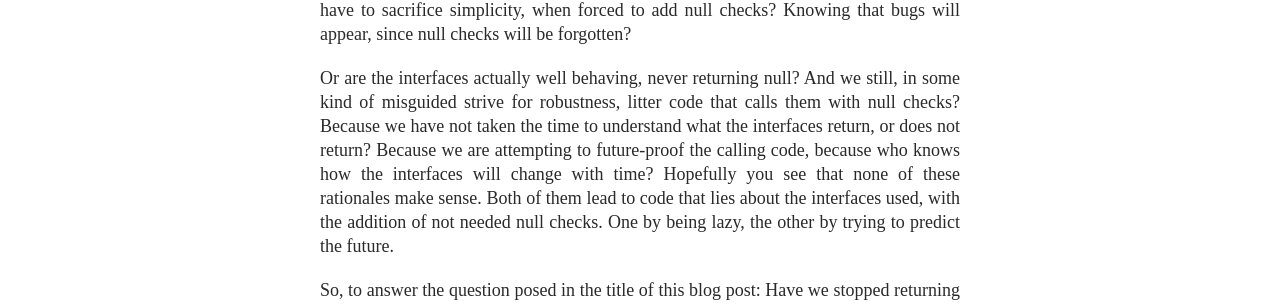
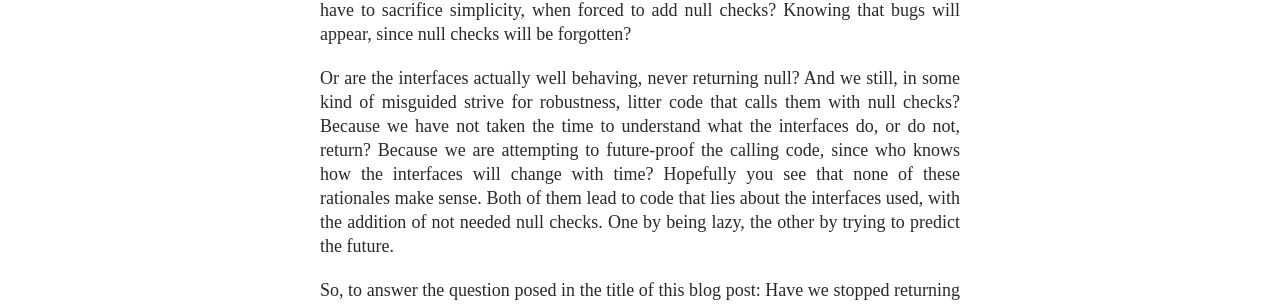
Before and after one commit to meliasson/meliasson.github.io, a Jekyll site: the page built from _posts/2019-10-03-collections-are-we-still-returning-null.markdown, in a window 1280 px wide. Shown: the part 970-1274 px from the top of the page. Built offline with Jekyll 4.4.1, drawn with Linux system fonts in a browser that asks for light colours.

Commit message:
Small adjustments to blog post
... about interfaces targeting collections and returning null.

```diff
--- a/_posts/2019-10-03-collections-are-we-still-returning-null.markdown
+++ b/_posts/2019-10-03-collections-are-we-still-returning-null.markdown
@@ -12,6 +12,6 @@ The topic has been discussed for a long time, in various places, at length. Exam
 
 So why do I still, in code that calls interfaces targeting collections, see so many null checks? Are our interfaces still returning null? Knowing that the code calling them will have to sacrifice simplicity, when forced to add null checks? Knowing that bugs will appear, since null checks will be forgotten?
 
-Or are the interfaces actually well behaving, never returning null? And we still, in some kind of misguided strive for robustness, litter code that calls them with null checks? Because we have not taken the time to understand what the interfaces return, or does not return? Because we are attempting to future-proof the calling code, because who knows how the interfaces will change with time? Hopefully you see that none of these rationales make sense. Both of them lead to code that lies about the interfaces used, with the addition of not needed null checks. One by being lazy, the other by trying to predict the future.
+Or are the interfaces actually well behaving, never returning null? And we still, in some kind of misguided strive for robustness, litter code that calls them with null checks? Because we have not taken the time to understand what the interfaces do, or do not, return? Because we are attempting to future-proof the calling code, since who knows how the interfaces will change with time? Hopefully you see that none of these rationales make sense. Both of them lead to code that lies about the interfaces used, with the addition of not needed null checks. One by being lazy, the other by trying to predict the future.
 
 So, to answer the question posed in the title of this blog post: Have we stopped returning null from interfaces targeting collections? Unfortunately no. At least if we are to trust the code calling them, since null checks remain. Fortunately the fix, no matter where we place our trust, is one and the same. And it is straightforward, but requires us to adopt a fail-fast mindset. The fix goes something like: 1) remove all null checks, 2) note where null reference errors occur, and 3) update interfaces involved in errors to not return null. And that is all. Now go and crash your programs with the help of null reference errors, on the quest for simple and robust software!
```
